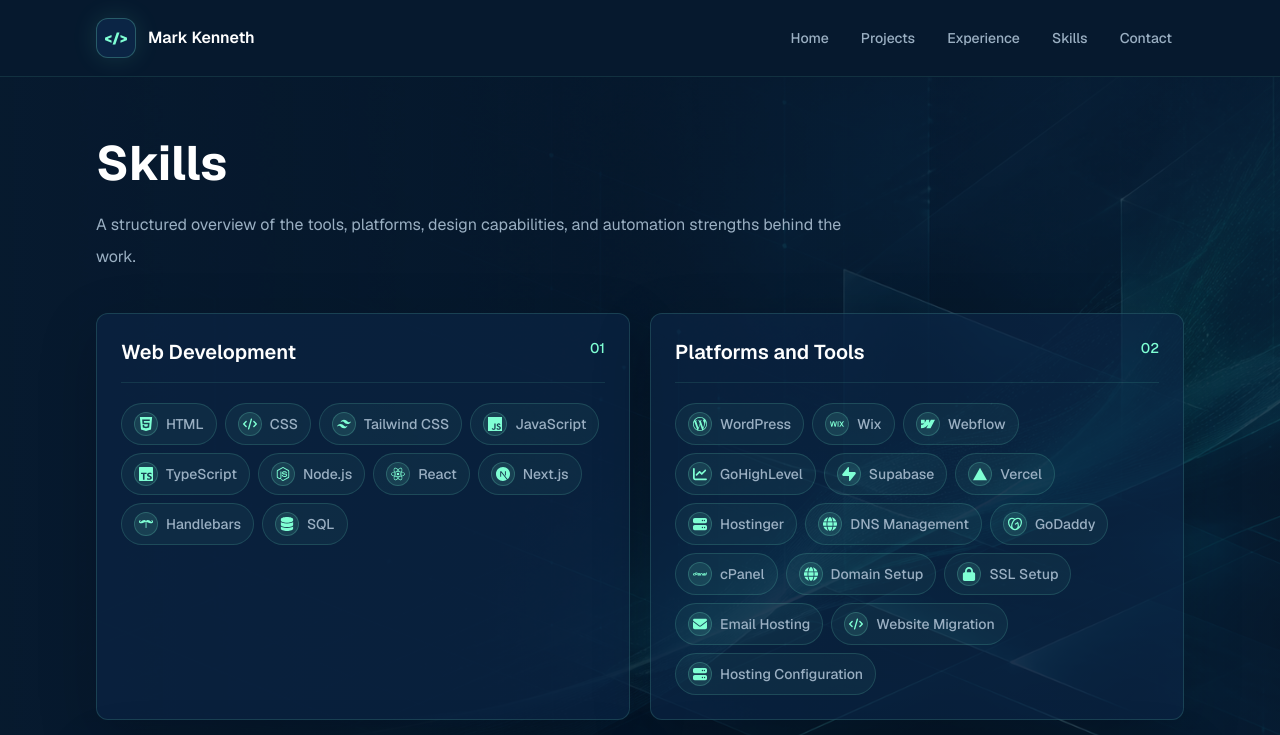
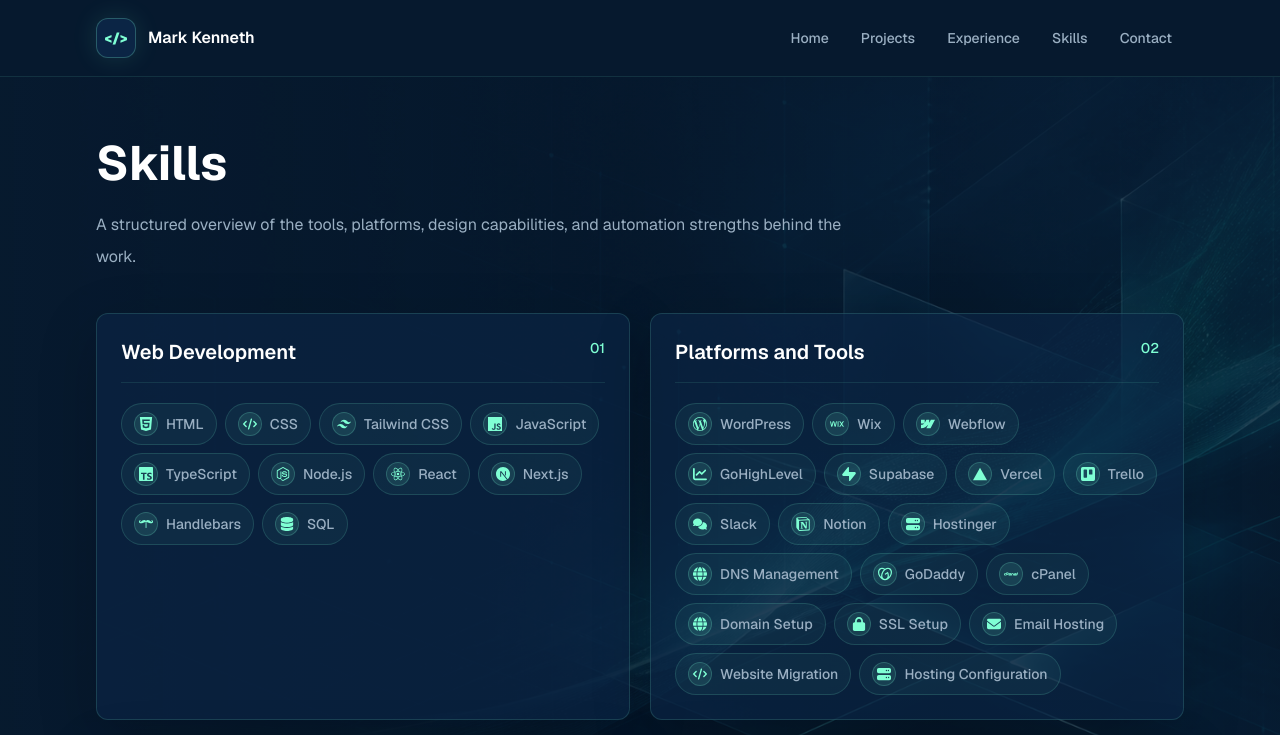
Before and after one commit to kenneth-tech/OnlinePortfolio, a Next.js app: page /skills in a window 1280 px wide. Shown: the top 735 px of the page. Built offline with nearby package versions, Linux system fonts and the light colour scheme.

Commit message:
refactor: organize skills data

```diff
--- a/src/app/page.tsx
+++ b/src/app/page.tsx
@@ -1,7 +1,8 @@
 import { CreativeIconCloud } from "../components/creative-icon-cloud";
 import { AnimatedButtonLink } from "../components/animated-button-link";
 import { StatCard } from "../components/stat-card";
-import { profile, projects, skillGroups, type Project } from "../data/portfolio";
+import { profile, projects, type Project } from "../data/portfolio";
+import { skillGroups } from "../data/skills";
 import styles from "./home.module.css";
 
 export function FeaturedProjectCard({ project }: { project?: Project }) {
--- a/src/app/skills/page.tsx
+++ b/src/app/skills/page.tsx
@@ -1,6 +1,5 @@
 import { PageHeader } from "../../components/page-header";
-import { SkillIcon } from "../../components/skill-icon";
-import { skillGroups } from "../../data/portfolio";
+import { SkillIcon, skillGroups } from "../../data/skills";
 
 export default function SkillsPage() {
   return (
--- a/src/data/portfolio.ts
+++ b/src/data/portfolio.ts
@@ -43,10 +43,8 @@
   period: string;
 };
 
-export type SkillGroup = {
-  title: string;
-  skills: string[];
-};
+export { skillGroups } from "./skills";
+export type { SkillGroup } from "./skills";
 
 export const profile: Profile = {
   name: "Mark Kenneth R. Rillamas",
@@ -229,62 +227,3 @@
     period: "2018 - 2020",
   },
 ];
-
-export const skillGroups: SkillGroup[] = [
-  {
-    title: "Web Development",
-    skills: [
-      "HTML",
-      "CSS",
-      "Tailwind CSS",
-      "JavaScript",
-      "TypeScript",
-      "Node.js",
-      "React",
-      "Next.js",
-      "Handlebars",
-      "SQL",
-    ],
-  },
-  {
-    title: "Platforms and Tools",
-    skills: [
-      "WordPress",
-      "Wix",
-      "Webflow",
-      "GoHighLevel",
-      "Supabase",
-      "Vercel",
-      "Hostinger",
-      "DNS Management",
-      "GoDaddy",
-      "cPanel",
-      "Domain Setup",
-      "SSL Setup",
-      "Email Hosting",
-      "Website Migration",
-      "Hosting Configuration",
-    ],
-  },
-  {
-    title: "Design and Multimedia",
-    skills: [
-      "UI/UX Design",
-      "Graphic Design",
-      "Video Editing",
-      "Motion Graphics",
-    ],
-  },
-  {
-    title: "Marketing and Automation",
-    skills: [
-      "SEO",
-      "Meta Ads",
-      "Workflow Automation",
-      "AI Prompt Engineering",
-      "Google Ads",
-      "Google Analytics",
-      "Zapier",
-    ],
-  },
-];
--- /dev/null
+++ b/src/data/skills/index.ts
@@ -0,0 +1,3 @@
+export { SkillIcon } from "./skill-icons";
+export { skillGroups } from "./skill-groups";
+export type { SkillGroup } from "./skill-groups";
--- /dev/null
+++ b/src/data/skills/skill-groups.ts
@@ -0,0 +1,66 @@
+export type SkillGroup = {
+  title: string;
+  skills: string[];
+};
+
+export const skillGroups: SkillGroup[] = [
+  {
+    title: "Web Development",
+    skills: [
+      "HTML",
+      "CSS",
+      "Tailwind CSS",
+      "JavaScript",
+      "TypeScript",
+      "Node.js",
+      "React",
+      "Next.js",
+      "Handlebars",
+      "SQL",
+    ],
+  },
+  {
+    title: "Platforms and Tools",
+    skills: [
+      "WordPress",
+      "Wix",
+      "Webflow",
+      "GoHighLevel",
+      "Supabase",
+      "Vercel",
+      "Trello",
+      "Slack",
+      "Notion",
+      "Hostinger",
+      "DNS Management",
+      "GoDaddy",
+      "cPanel",
+      "Domain Setup",
+      "SSL Setup",
+      "Email Hosting",
+      "Website Migration",
+      "Hosting Configuration",
+    ],
+  },
+  {
+    title: "Design and Multimedia",
+    skills: [
+      "UI/UX Design",
+      "Graphic Design",
+      "Video Editing",
+      "Motion Graphics",
+    ],
+  },
+  {
+    title: "Marketing and Automation",
+    skills: [
+      "SEO",
+      "Meta Ads",
+      "Workflow Automation",
+      "AI Prompt Engineering",
+      "Google Ads",
+      "Google Analytics",
+      "Zapier",
+    ],
+  },
+];
--- a/src/components/skill-icon.tsx
+++ b/src/data/skills/skill-icons.tsx
@@ -2,6 +2,7 @@
 import {
   FaChartLine,
   FaCode,
+  FaComments,
   FaDatabase,
   FaEnvelope,
   FaGlobe,
@@ -22,10 +23,12 @@
   SiJavascript,
   SiMeta,
   SiNextdotjs,
+  SiNotion,
   SiNodedotjs,
   SiReact,
   SiSupabase,
   SiTailwindcss,
+  SiTrello,
   SiTypescript,
   SiVercel,
   SiWebflow,
@@ -51,6 +54,9 @@
   GoHighLevel: FaChartLine,
   Supabase: SiSupabase,
   Vercel: SiVercel,
+  Trello: SiTrello,
+  Slack: FaComments,
+  Notion: SiNotion,
   Hostinger: FaServer,
   "DNS Management": FaGlobe,
   GoDaddy: SiGodaddy,
```
Also changed, not shown: 2 other files (tests, documents, lock files or other folders).
